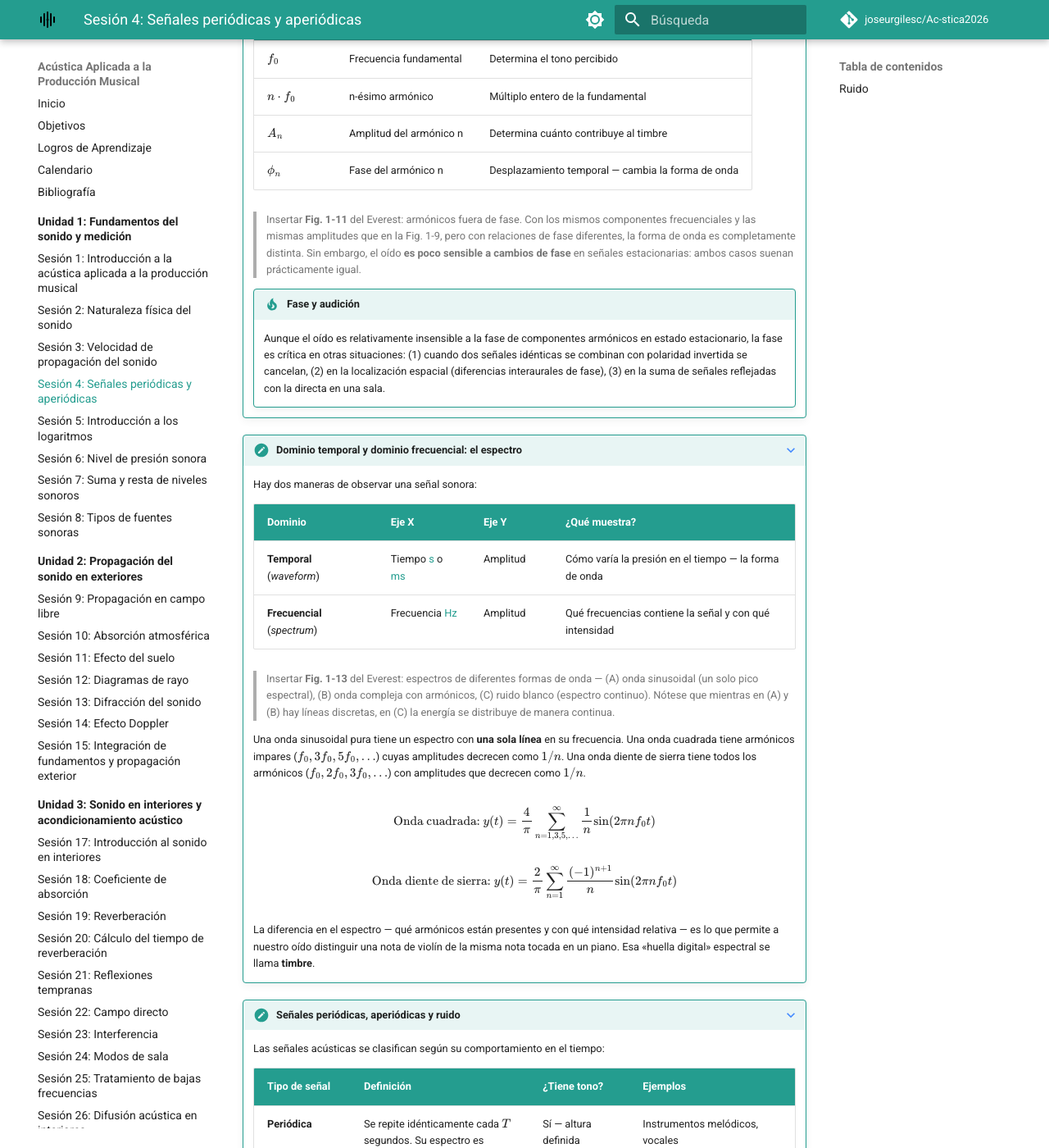
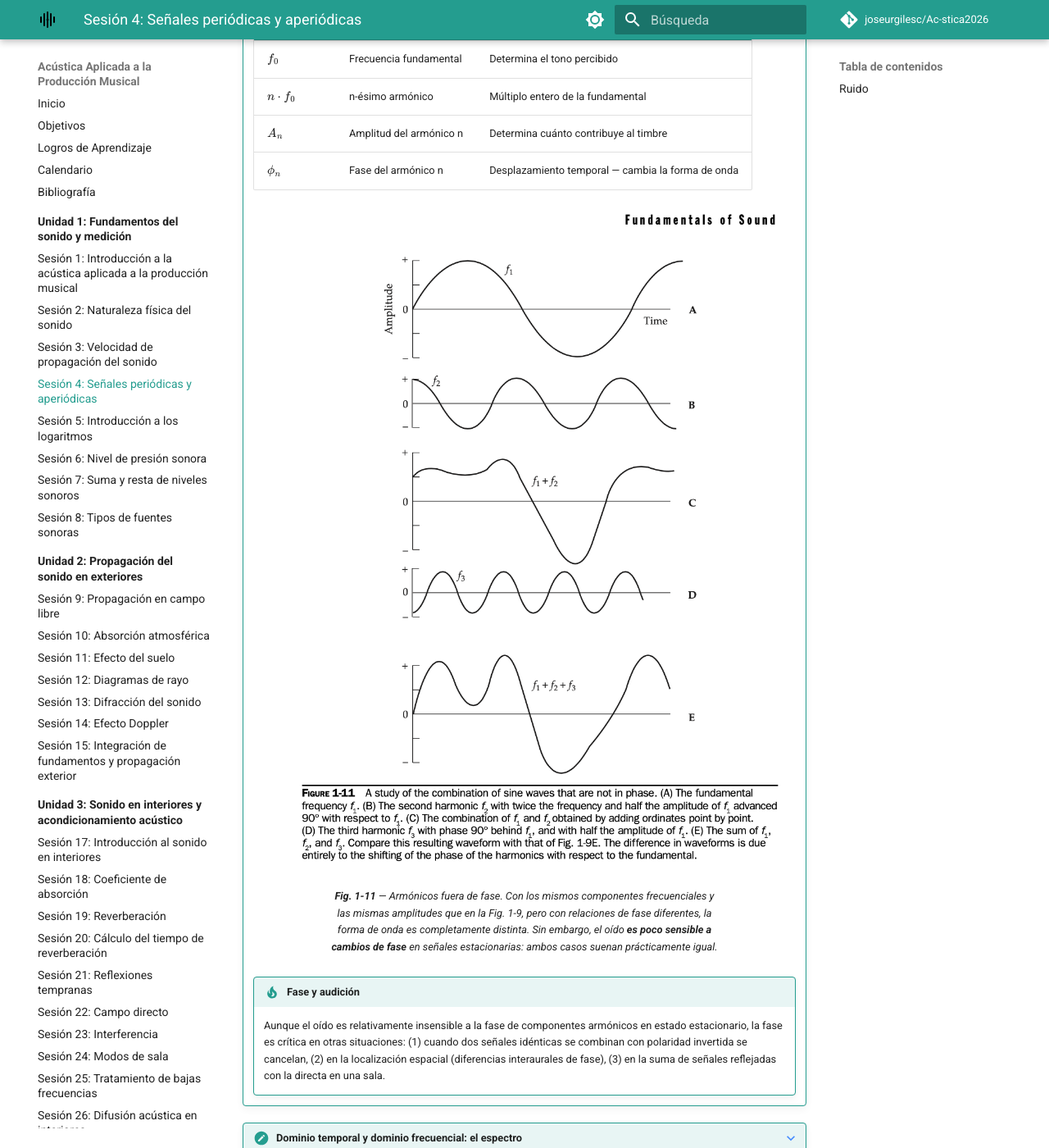
Before and after one commit to joseurgilesc/Ac-stica2026, an MkDocs documentation site: the page built from docs/unidades/U-1-fundamentos-medicion/sesion-04/index.md, in a window 1280 px wide and 1400 px high, scrolled down 3533 px. Shown: the whole window at 82% size. Built offline with MkDocs 1.6.1 and Material for MkDocs 9.7.7, drawn with Linux system fonts in a browser that asks for light colours; comment, search, counter and statistics services are not loaded.

Commit message:
feat: Fig 1-11 armonicos fuera de fase

```diff
--- a/docs/unidades/U-1-fundamentos-medicion/sesion-04/index.md
+++ b/docs/unidades/U-1-fundamentos-medicion/sesion-04/index.md
@@ -103,7 +103,10 @@
     | \(A_n\) | Amplitud del armónico n | Determina cuánto contribuye al timbre |
     | \(\phi_n\) | Fase del armónico n | Desplazamiento temporal — cambia la forma de onda |
 
-    > Insertar **Fig. 1-11** del Everest: armónicos fuera de fase. Con los mismos componentes frecuenciales y las mismas amplitudes que en la Fig. 1-9, pero con relaciones de fase diferentes, la forma de onda es completamente distinta. Sin embargo, el oído **es poco sensible a cambios de fase** en señales estacionarias: ambos casos suenan prácticamente igual.
+    <figure markdown="span">
+      ![Fig. 1-11: Armonicos fuera de fase](../../../img/figura_1_11.png)
+      <figcaption>**Fig. 1-11** — Armónicos fuera de fase. Con los mismos componentes frecuenciales y las mismas amplitudes que en la Fig. 1-9, pero con relaciones de fase diferentes, la forma de onda es completamente distinta. Sin embargo, el oído **es poco sensible a cambios de fase** en señales estacionarias: ambos casos suenan prácticamente igual.</figcaption>
+    </figure>
 
     !!! tip "Fase y audición"
         Aunque el oído es relativamente insensible a la fase de componentes armónicos en estado estacionario, la fase es crítica en otras situaciones: (1) cuando dos señales idénticas se combinan con polaridad invertida se cancelan, (2) en la localización espacial (diferencias interaurales de fase), (3) en la suma de señales reflejadas con la directa en una sala.
```
Also changed, not shown: docs/img/figura_1_11.png (added).
